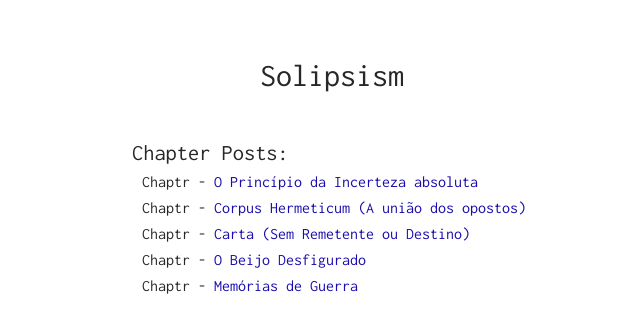
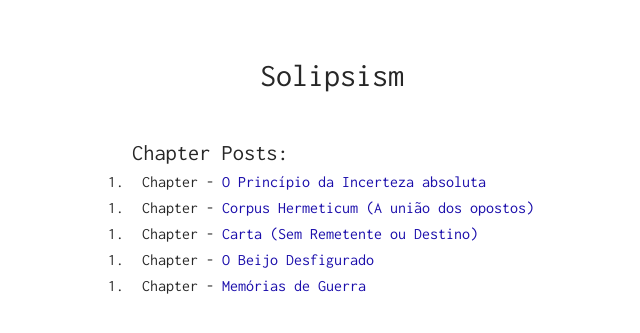
Before and after one commit to sorathpanzer/sorathpanzer.github.io, a Jekyll site: the page built from index.html, in a window 1280 px wide. Shown: the top 333 px of the page, without its empty margins (208-848 px from the left). Built offline with Jekyll 4.4.1, drawn with Linux system fonts in a browser that asks for light colours.

Commit message:
Update index.html

```diff
--- a/index.html
+++ b/index.html
@@ -8,12 +8,13 @@ layout: default
     <h1>Chapter Posts:</h1>
     <ul>
         {% for post in site.posts %}
+       <ol start="1">
+        <li>
 
-        <li>
-            <ol start="1">
-             Chaptr <span class="date">{{ date: '%d' }}</span> - <a href="{{ post.url }}">{{ post.title }}</a>
+             Chapter <span class="date">{{ date: '%d' }}</span> - <a href="{{ post.url }}">{{ post.title }}</a>
              </ol>
         </li>
+        </ol>
 
         {% endfor %}
     </ul>
```
